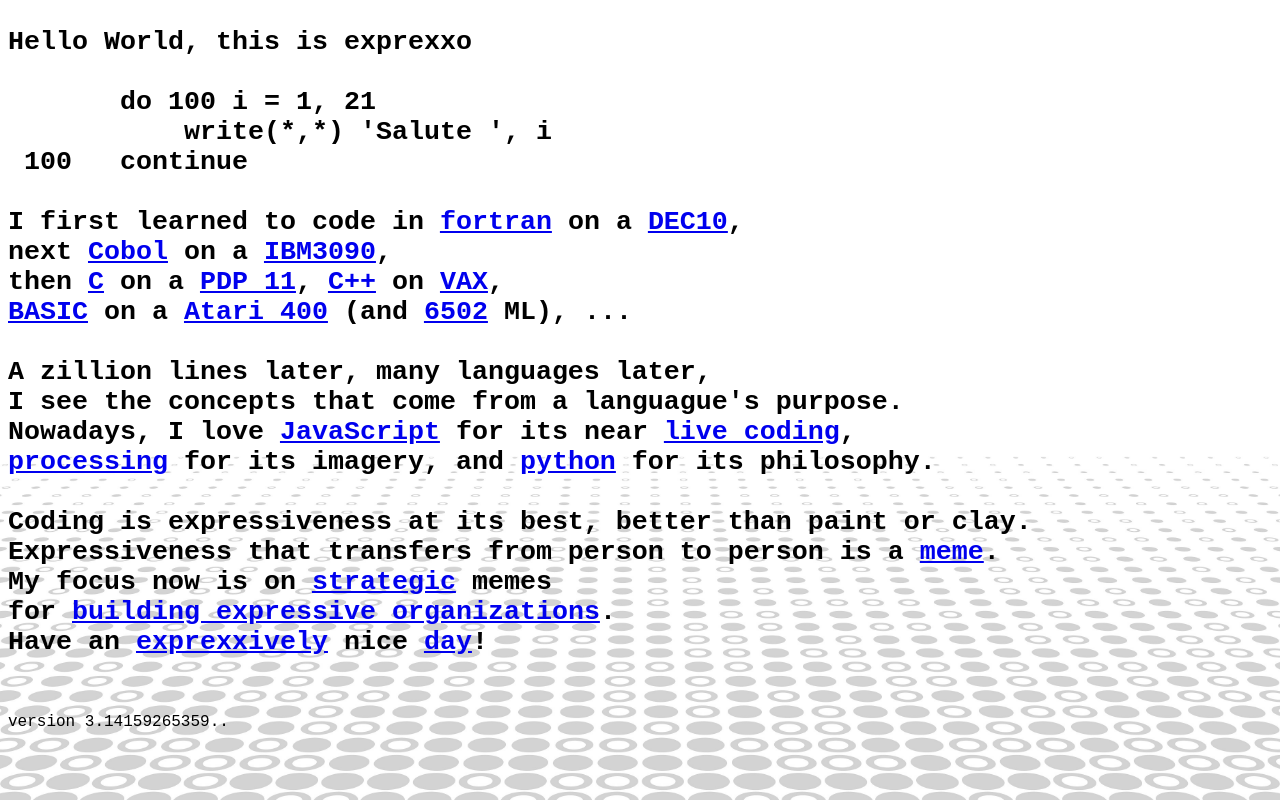
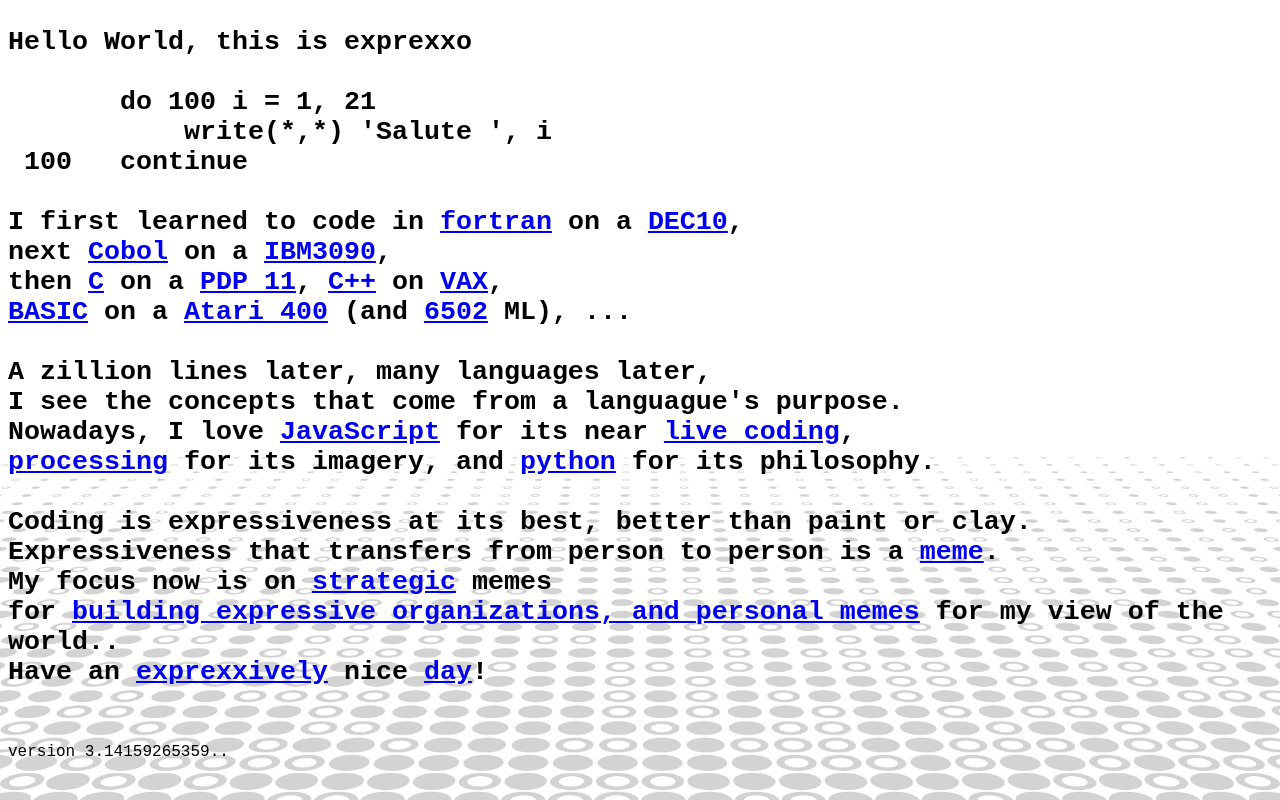
Before and after one commit to exprexxo/exprexxo.github.io, a plain HTML site: page index.html in a window 1280 px wide. Drawn offline with Linux system fonts and the light colour scheme.

Commit message:
Update index.html added link for corianda studios
for

```diff
--- a/index.html
+++ b/index.html
@@ -33,7 +33,7 @@ Hello World, this is exprexxo<br>
 <br>
    Coding is expressiveness at its best, better than paint or clay.<br>
    Expressiveness that transfers from person to person is a <a href="Meme">meme</a>. <br>
-    My focus now is on <a href="https://www.strategicmanagement.net/">strategic</a> memes <br> for <a href="https://www.linkedin.com/in/john-miner-14a6a2/">building expressive organizations</a>.
+    My focus now is on <a href="https://www.strategicmanagement.net/">strategic</a> memes <br> for <a href="https://www.linkedin.com/in/john-miner-14a6a2/">building expressive organizations, and <a href="https://www.youtube.com/@CoriandaStudios">personal memes</a> for my view of the world.</a>.
 <br>
    Have an <a href="https://exprexxo.github.io/electromeme/">exprexxively</a> nice <a href="https://www.youtube.com/watch?v=uCg2BoKiuOM">day</a>!
    <br>
```
